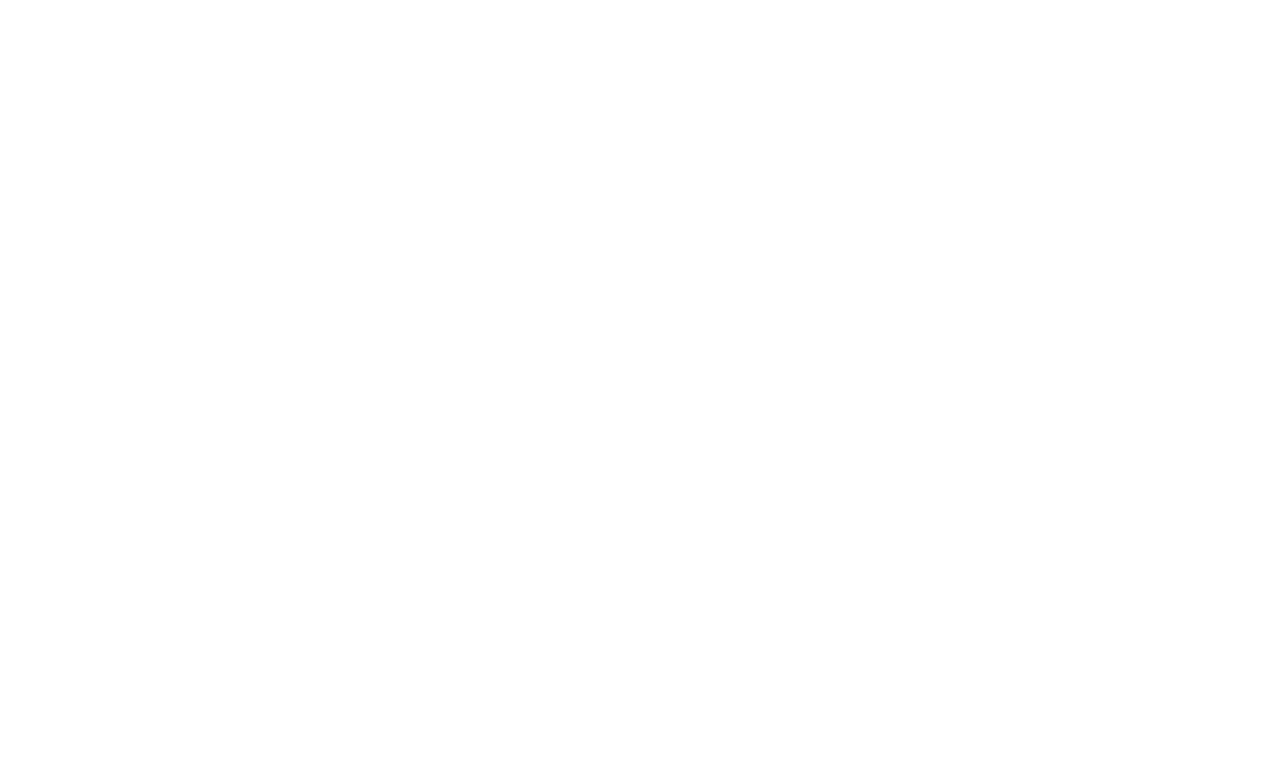
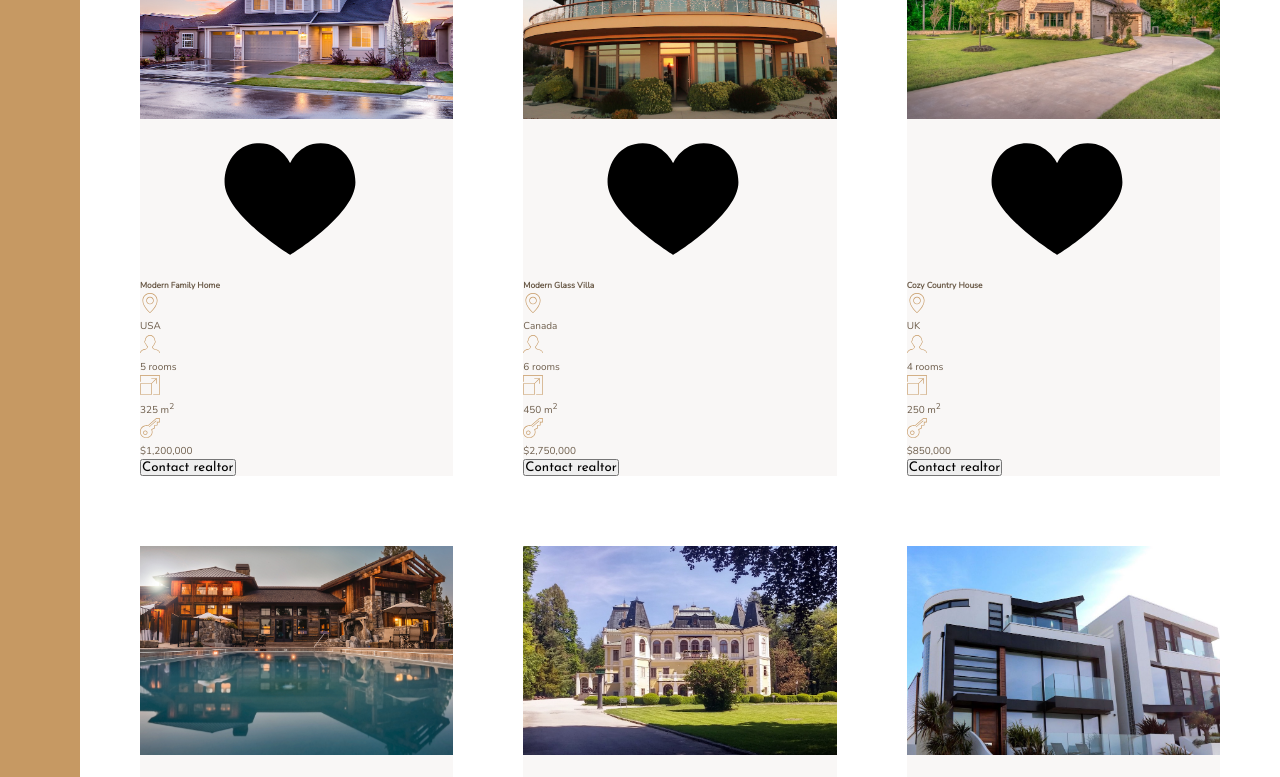
Before and after one commit to caiolv/nexter, a React (Create React App) app: page / in a window 1280 px wide. Shown: the part 2060-2837 px from the top of the page. Before the commit the page ends 1868 px from the top, so only its background shows below. Built offline with nearby package versions, Linux system fonts and the light colour scheme.

Commit message:
add: first part of homes section

```diff
--- /dev/null
+++ b/src/components/Home.js
@@ -0,0 +1,39 @@
+import React from 'react';
+import sprite from '../images/sprite.svg';
+
+export default function Home({ image, name, price, rooms, area, location }) {
+  return (
+    <div class="home">
+    <img src={image} alt="House 1" class="home__img" />
+    <svg className="home__link">
+      <use href={sprite + "#icon-heart-full"}></use>
+    </svg>
+    <h5 class="home__name">{name}</h5>
+    <div class="home__location">
+      <svg>
+        <use href={sprite + "#icon-map-pin"}></use>
+      </svg>
+      <p>{location}</p>
+    </div>
+    <div class="home__rooms">
+      <svg>
+        <use href={sprite + "#icon-profile-male"}></use>
+      </svg>
+      <p>{rooms} rooms</p>
+    </div>
+    <div class="home__area">
+      <svg>
+        <use href={sprite + "#icon-expand"}></use>
+      </svg>
+      <p>{area} m<sup>2</sup></p>
+    </div>
+    <div class="home__price">
+      <svg>
+        <use href={sprite + "#icon-key"}></use>
+      </svg>
+      <p>{price}</p>
+    </div>
+    <button class="cta">Contact realtor</button>
+  </div>
+  )
+}
--- a/src/components/Homes.js
+++ b/src/components/Homes.js
@@ -1,9 +1,64 @@
-import React from 'react'
+import React from 'react';
+import Home from './Home';
+
+import house1 from '../images/house-1.jpeg';
+import house2 from '../images/house-2.jpeg';
+import house3 from '../images/house-3.jpeg';
+import house4 from '../images/house-4.jpeg';
+import house5 from '../images/house-5.jpeg';
+import house6 from '../images/house-6.jpeg';
 
 export default function Homes() {
   return (
     <section className="homes">
-        Homes
+      <Home
+        image={house1}
+        name="Modern Family Home"
+        price="$1,200,000"
+        rooms="5"
+        area="325"
+        location="USA"
+      />
+      <Home
+        image={house2}
+        name="Modern Glass Villa"
+        price="$2,750,000"
+        rooms="6"
+        area="450"
+        location="Canada"
+      />
+      <Home
+        image={house3}
+        name="Cozy Country House"
+        price="$850,000"
+        rooms="4"
+        area="250"
+        location="UK"
+      />
+      <Home
+        image={house4}
+        name="Large Rustical Villa"
+        price="$1,950,000"
+        rooms="6"
+        area="480"
+        location="Portugal"
+      />
+      <Home
+        image={house5}
+        name="Majestic Palace House"
+        price="$9,500,000"
+        rooms="18"
+        area="4230"
+        location="Germany"
+      />
+      <Home
+        image={house6}
+        name="Modern Familiy Apartment"
+        price="$600,000"
+        rooms="3"
+        area="180"
+        location="Italy"
+      />
     </section>
   )
 }
--- /dev/null
+++ b/src/styles/components/_home.scss
@@ -0,0 +1,30 @@
+.home {
+    background-color: $color-grey-light-1;
+
+    &__img {
+        width: 100%;
+    }
+
+    &__like {
+
+    }
+
+    &__name {
+
+    }
+
+    &__location,
+    &__rooms,
+    &__area,
+    &__price {
+        svg {
+            fill: $color-primary;
+            height: 2rem;
+            width: 2rem;
+        }
+
+        p {
+
+        }
+    }
+}
--- a/src/styles/components/_homes.scss
+++ b/src/styles/components/_homes.scss
@@ -1,4 +1,8 @@
 .homes {
-    background-color: $color-secondary;
     grid-column: center-start / center-end;
+    margin: 15rem 0;
+
+    display: grid;
+    grid-template-columns: repeat(auto-fit, minmax(25rem, 1fr));
+    grid-gap: 7rem;
 }
--- a/src/styles/main.scss
+++ b/src/styles/main.scss
@@ -11,3 +11,4 @@
 @import "components/gallery";
 @import "components/footer";
 @import "components/button";
+@import "components/home";
```
Also changed, not shown: src/images/favicon.png (deleted).
